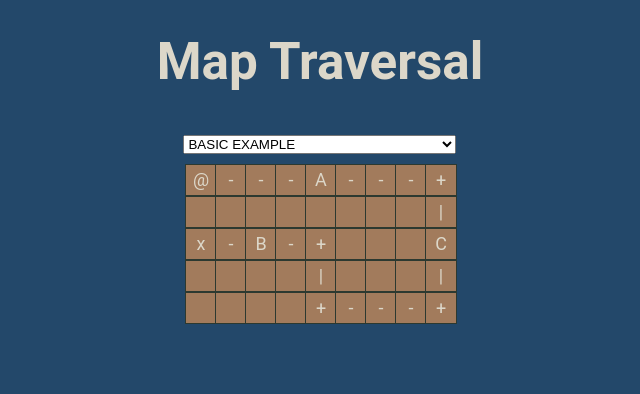
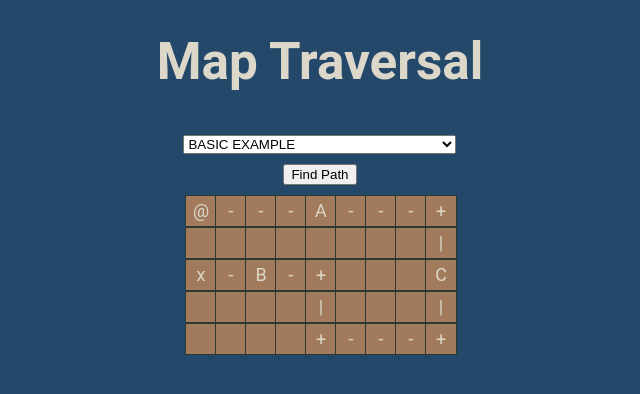
Before and after one commit to bkrajinovic/pathFinder, a React (Vite) app: page / in a window 1280 px wide. Shown: the top 394 px of the page, without its empty margins (320-960 px from the left). Built offline with nearby package versions, Linux system fonts and the light colour scheme.

Commit message:
add tests and start with some logic for finding path

```diff
--- a/src/App.tsx
+++ b/src/App.tsx
@@ -1,39 +1,30 @@
 import React, { useEffect, useState } from 'react';
-import { MAPS } from './constants';
+
+import { findPath } from 'src/helpers/pathFinder';
+import { handleParseMap } from 'src/helpers/mapParser';
+import { MAPS } from './constants/maps';
 import Map from './Map';
 
 import './App.css';
 
 type MapKeys = keyof typeof MAPS;
+type MapArray = string[][];
 
 const MapTraversal: React.FC = () => {
+  const [error] = useState<string | null>(null);
+
   const [selectedMapKey, setSelectedMapKey] = useState<MapKeys>('BASIC_EXAMPLE');
-  const [map2D, setMap2D] = useState<string[][]>(MAPS.BASIC_EXAMPLE);
+  const [map2D, setMap2D] = useState<MapArray>(MAPS.BASIC_EXAMPLE);
+
 
   useEffect(() => {
-    handleParseMap();
+    setMap2D(handleParseMap(MAPS[selectedMapKey]));
   }, [selectedMapKey]);
-
-  const handleParseMap = () => {
-    const selectedMap = MAPS[selectedMapKey];
-
-    // Find the length of the longest array
-    const maxLength = selectedMap.reduce((max, row) => Math.max(max, row.length), 0);
-
-    // Ensure every array is the same length
-    const normalizedMap = selectedMap.map(row => {
-      while (row.length < maxLength) {
-        row.push(' ');
-      }
-      return row;
-    });
-
-    setMap2D(normalizedMap);
-  };
 
   return (
     <div className='App'>
       <h1>Map Traversal</h1>
+
       <select onChange={(e) => setSelectedMapKey(e.target.value as MapKeys)} value={selectedMapKey}>
         {Object.keys(MAPS).map(key => (
           <option key={key} value={key}>
@@ -41,6 +32,13 @@ const MapTraversal: React.FC = () => {
           </option>
         ))}
       </select>
+
+      <button onClick={() => findPath(map2D)}>
+        Find Path
+      </button>
+
+      {error && <h2>{error}</h2>}
+
       <Map map2D={map2D} />
     </div>
   );
--- /dev/null
+++ b/src/helpers/mapParser.ts
@@ -0,0 +1,16 @@
+type MapArray = string[][];
+
+export const handleParseMap = (map: MapArray): MapArray => {
+    // Find the length of the longest array
+    const maxLength = map.reduce((max: number, row: string[]) => Math.max(max, row.length), 0);
+
+    // Ensure every array is the same length
+    const normalizedMap = map.map((row: string[]) => {
+      while (row.length < maxLength) {
+        row.push(' ');
+      }
+      return row;
+    });
+
+    return normalizedMap;
+};
--- /dev/null
+++ b/src/helpers/pathFinder.ts
@@ -0,0 +1,126 @@
+import { getStartingAndEndingCharacterPosition, nextPositionBasedOnPreviousDirection } from 'src/helpers/positionGetters';
+
+type MapArray = string[][];
+type Directions = 'up' | 'down' | 'left' | 'right';
+
+export const findPath = (map2D: MapArray) => {
+  const { startingPosition, endingPosition } = getStartingAndEndingCharacterPosition(map2D);
+  const position = { ...startingPosition };
+  const path = [];
+  let previousDirection: Directions | null = null;
+
+  // Determine the starting direction
+  if (map2D[position.rowIndex][position.cellIndex] === '@') {
+    path.push('@');
+    if (position.cellIndex + 1 < map2D[0].length && (map2D[position.rowIndex][position.cellIndex + 1] === '-' || /[A-Z]/.test(map2D[position.rowIndex][position.cellIndex + 1]) || map2D[position.rowIndex][position.cellIndex + 1] === '+')) {
+      position.cellIndex++;
+      previousDirection = 'right';
+    } else if (position.cellIndex - 1 >= 0 && (map2D[position.rowIndex][position.cellIndex - 1] === '-' || /[A-Z]/.test(map2D[position.rowIndex][position.cellIndex - 1]) || map2D[position.rowIndex][position.cellIndex - 1] === '+')) {
+      position.cellIndex--;
+      previousDirection = 'left';
+    } else if (position.rowIndex + 1 < map2D.length && (map2D[position.rowIndex + 1][position.cellIndex] === '|' || /[A-Z]/.test(map2D[position.rowIndex + 1][position.cellIndex]) || map2D[position.rowIndex + 1][position.cellIndex] === '+')) {
+      position.rowIndex++;
+      previousDirection = 'down';
+    } else if (position.rowIndex - 1 >= 0 && (map2D[position.rowIndex - 1][position.cellIndex] === '|' || /[A-Z]/.test(map2D[position.rowIndex - 1][position.cellIndex]) || map2D[position.rowIndex - 1][position.cellIndex] === '+')) {
+      position.rowIndex--;
+      previousDirection = 'up';
+    }
+  }
+
+  // eslint-disable-next-line no-constant-condition
+  while (true) {
+    if (position.rowIndex < 0 || position.rowIndex >= map2D.length || position.cellIndex < 0 || position.cellIndex >= map2D[0].length) {
+      break;
+    }
+
+    const currentChar = map2D[position.rowIndex][position.cellIndex];
+
+    if (currentChar === '-') {
+      path.push('-');
+      if (previousDirection) {
+        nextPositionBasedOnPreviousDirection(position, previousDirection);
+      } else {
+        break;
+      }
+    } else if (currentChar === '|') {
+      path.push('|');
+      if (previousDirection) {
+        nextPositionBasedOnPreviousDirection(position, previousDirection);
+      } else {
+        break;
+      }
+    } else if (/[A-Z]/.test(currentChar)) {
+      path.push(currentChar);
+      // Try to continue in the previous direction first
+      if (previousDirection === 'right' && position.cellIndex + 1 < map2D[0].length && map2D[position.rowIndex][position.cellIndex + 1] !== ' ') {
+        position.cellIndex++;
+      } else if (previousDirection === 'left' && position.cellIndex - 1 >= 0 && map2D[position.rowIndex][position.cellIndex - 1] !== ' ') {
+        position.cellIndex--;
+      } else if (previousDirection === 'down' && position.rowIndex + 1 < map2D.length && map2D[position.rowIndex + 1][position.cellIndex] !== ' ') {
+        position.rowIndex++;
+      } else if (previousDirection === 'up' && position.rowIndex - 1 >= 0 && map2D[position.rowIndex - 1][position.cellIndex] !== ' ') {
+        position.rowIndex--;
+      } else {
+        // Check all possible directions except the one we came from
+        if (previousDirection !== 'left' && position.cellIndex + 1 < map2D[0].length && map2D[position.rowIndex][position.cellIndex + 1] !== ' ') {
+          position.cellIndex++;
+          previousDirection = 'right';
+        } else if (previousDirection !== 'right' && position.cellIndex - 1 >= 0 && map2D[position.rowIndex][position.cellIndex - 1] !== ' ') {
+          position.cellIndex--;
+          previousDirection = 'left';
+        } else if (previousDirection !== 'up' && position.rowIndex + 1 < map2D.length && map2D[position.rowIndex + 1][position.cellIndex] !== ' ') {
+          position.rowIndex++;
+          previousDirection = 'down';
+        } else if (previousDirection !== 'down' && position.rowIndex - 1 >= 0 && map2D[position.rowIndex - 1][position.cellIndex] !== ' ') {
+          position.rowIndex--;
+          previousDirection = 'up';
+        } else {
+          break;
+        }
+      }
+    } else if (currentChar === '+') {
+      path.push('+');
+      // Try to continue in the previous direction first
+      if (previousDirection === 'right' && position.cellIndex + 1 < map2D[0].length && map2D[position.rowIndex][position.cellIndex + 1] !== ' ') {
+        position.cellIndex++;
+      } else if (previousDirection === 'left' && position.cellIndex - 1 >= 0 && map2D[position.rowIndex][position.cellIndex - 1] !== ' ') {
+        position.cellIndex--;
+      } else if (previousDirection === 'down' && position.rowIndex + 1 < map2D.length && map2D[position.rowIndex + 1][position.cellIndex] !== ' ') {
+        position.rowIndex++;
+      } else if (previousDirection === 'up' && position.rowIndex - 1 >= 0 && map2D[position.rowIndex - 1][position.cellIndex] !== ' ') {
+        position.rowIndex--;
+      } else {
+        // Check all possible directions except the one we came from
+        if (previousDirection !== 'left' && position.cellIndex + 1 < map2D[0].length && map2D[position.rowIndex][position.cellIndex + 1] !== ' ') {
+          position.cellIndex++;
+          previousDirection = 'right';
+        } else if (previousDirection !== 'right' && position.cellIndex - 1 >= 0 && map2D[position.rowIndex][position.cellIndex - 1] !== ' ') {
+          position.cellIndex--;
+          previousDirection = 'left';
+        } else if (previousDirection !== 'up' && position.rowIndex + 1 < map2D.length && map2D[position.rowIndex + 1][position.cellIndex] !== ' ') {
+          position.rowIndex++;
+          previousDirection = 'down';
+        } else if (previousDirection !== 'down' && position.rowIndex - 1 >= 0 && map2D[position.rowIndex - 1][position.cellIndex] !== ' ') {
+          position.rowIndex--;
+          previousDirection = 'up';
+        } else {
+          break;
+        }
+      }
+    } else if (currentChar === 'x') {
+      path.push('x');
+      break;
+    } else {
+      break;
+    }
+
+    if (position.rowIndex === endingPosition.rowIndex && position.cellIndex === endingPosition.cellIndex) {
+      path.push('x');
+      break;
+    }
+  }
+
+  console.log(path);
+
+  return path;
+};
--- /dev/null
+++ b/src/helpers/positionGetters.ts
@@ -0,0 +1,55 @@
+type MapArray = string[][];
+type Position = { rowIndex: number; cellIndex: number };
+type Directions = 'up' | 'down' | 'left' | 'right';
+
+export const getStartingAndEndingCharacterPosition = (map2D: MapArray) => {
+    const startingPositions = [];
+    const endingPositions = [];
+    let error = null;
+
+    for (let rowIndex = 0; rowIndex < map2D.length; rowIndex++) {
+      for (let cellIndex = 0; cellIndex < map2D[rowIndex].length; cellIndex++) {
+        if (map2D[rowIndex][cellIndex] === '@') {
+          startingPositions.push({ rowIndex, cellIndex });
+        }
+
+        if (map2D[rowIndex][cellIndex]?.toLowerCase() === 'x') {
+          endingPositions.push({ rowIndex, cellIndex });
+        }
+      }
+    }
+
+    if (startingPositions.length === 0) {
+      error = 'No starting position (@) found in the map.';
+    }
+
+    if (startingPositions.length > 1) {
+      error = 'Multiple starting positions (@) found in the map.';
+    }
+
+    if (endingPositions.length === 0) {
+      error = 'No ending position (X) found in the map.';
+    }
+
+    if (endingPositions.length > 1) {
+      error = 'Multiple ending positions (X) found in the map.';
+    }
+
+    return {
+      startingPosition: startingPositions[0],
+      endingPosition: endingPositions[0],
+      errorMessage: error,
+    };
+  };
+
+export const nextPositionBasedOnPreviousDirection = (position: Position, previousDirection: Directions) => {
+    if (previousDirection === 'left') {
+      position.cellIndex -= 1;
+    } else if (previousDirection === 'right') {
+      position.cellIndex += 1;
+    } else if (previousDirection === 'down') {
+      position.rowIndex += 1;
+    } else if (previousDirection === 'up') {
+      position.rowIndex -= 1;
+    }
+  };
--- a/tsconfig.app.json
+++ b/tsconfig.app.json
@@ -6,6 +6,10 @@
     "lib": ["ES2020", "DOM", "DOM.Iterable"],
     "module": "ESNext",
     "skipLibCheck": true,
+    "baseUrl": ".",
+    "paths": {
+      "src/*": ["./src/*"],
+    },
 
     /* Bundler mode */
     "moduleResolution": "bundler",
--- a/vite.config.ts
+++ b/vite.config.ts
@@ -1,4 +1,4 @@
-import { defineConfig } from 'vite';
+import { defineConfig } from 'vitest/config';
 import react from '@vitejs/plugin-react';
 
 // https://vite.dev/config/
@@ -9,4 +9,9 @@ export default defineConfig({
   resolve: {
     alias: { src: "/src" },
   },
+
+  test: {
+    globals: true,
+    environment: 'jsdom',
+  },
 });
```
Also changed, not shown: package.json (+6 -2 lines), src/constants/maps.ts (renamed from src/constants.ts, +5 -5 lines), 2 other files (tests, documents, lock files or other folders).
